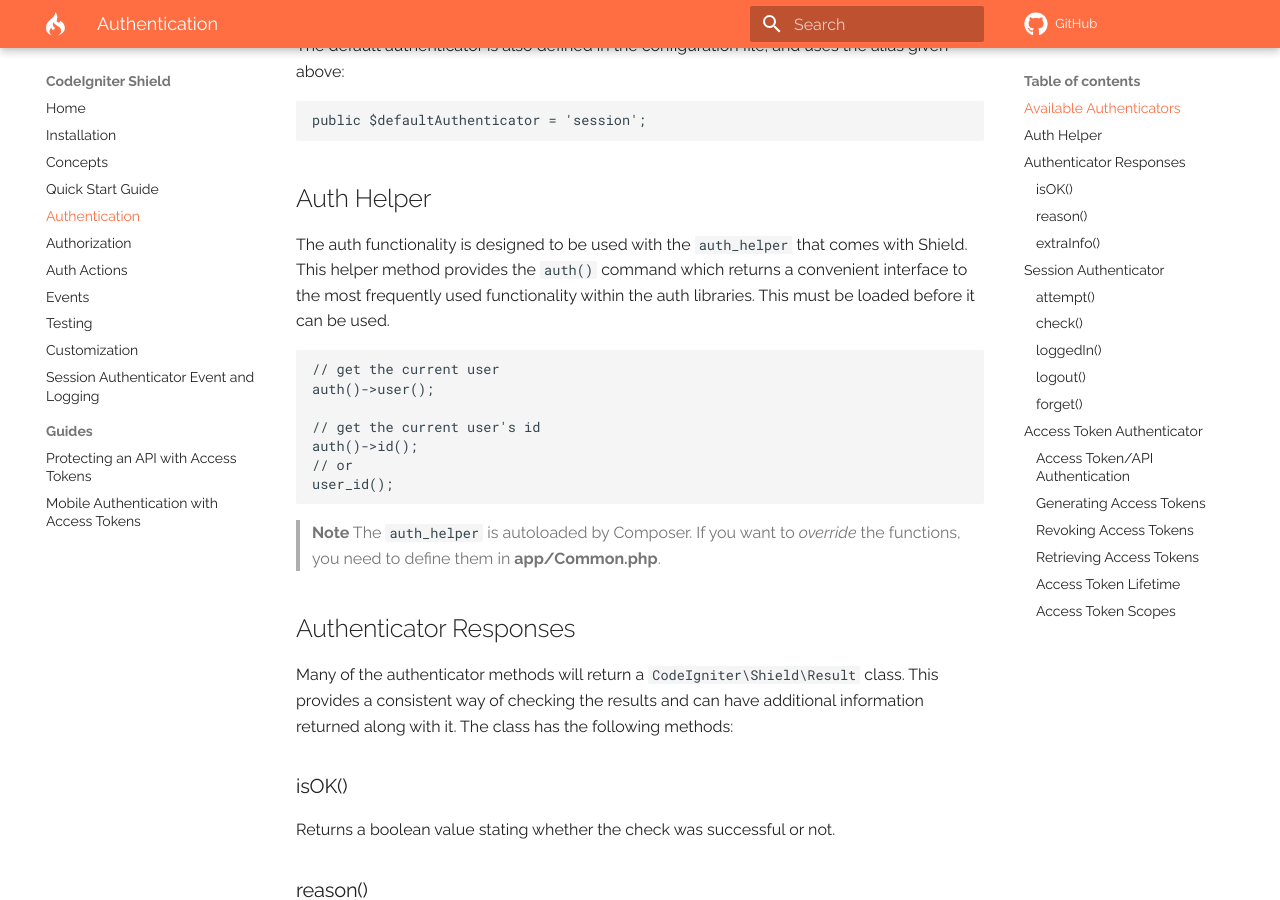
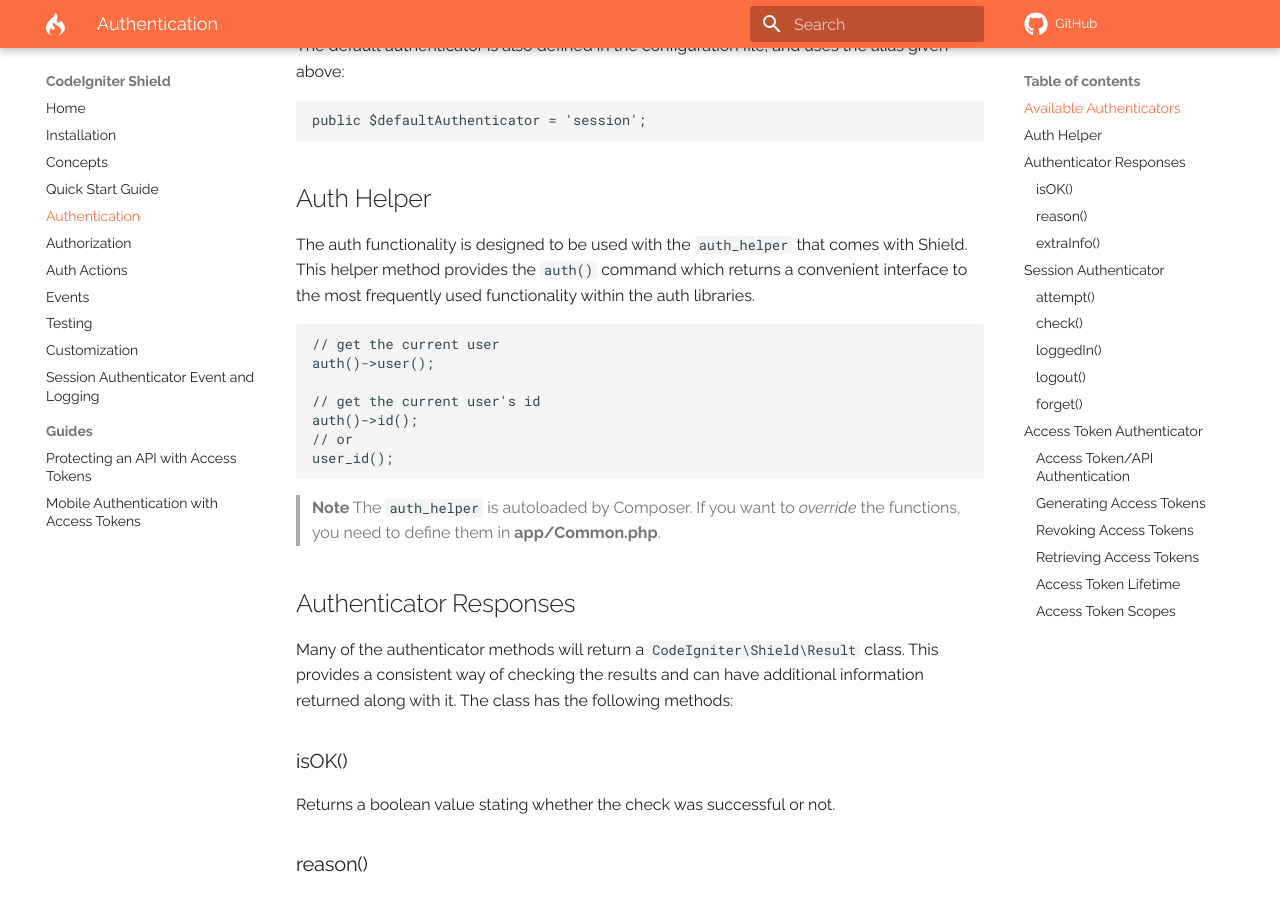
Before and after one commit to codeigniter4/shield, an MkDocs documentation site: the page built from docs/authentication.md, in a window 1280 px wide and 900 px high, scrolled down 1294 px. Built offline with MkDocs 1.6.1 and Material for MkDocs 9.7.7, drawn with Linux system fonts in a browser that asks for light colours; comment, search, counter and statistics services are not loaded; a style sheet for code colours, icons or effects is not loaded.

Commit message:
docs: no need to load `auth_helper`

````diff
--- a/docs/authentication.md
+++ b/docs/authentication.md
@@ -51,7 +51,7 @@ public $defaultAuthenticator = 'session';
 
 The auth functionality is designed to be used with the `auth_helper` that comes with Shield. This
 helper method provides the `auth()` command which returns a convenient interface to the most frequently
-used functionality within the auth libraries. This must be loaded before it can be used.
+used functionality within the auth libraries.
 
 ```php
 // get the current user
````
